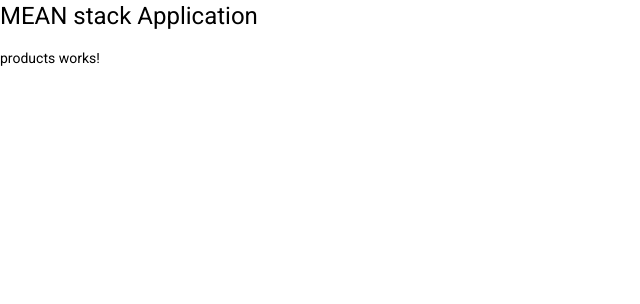
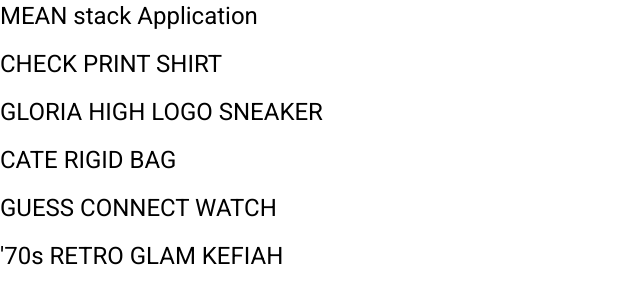
Before and after one commit to emergentIOT/e-commerce, an Angular app in the folder ecommerce-app/: page /products in a window 1280 px wide. Shown: the top 304 px of the page, without its empty margins (0-640 px from the left). Built offline with nearby package versions, Linux system fonts and the light colour scheme.

Commit message:
Adding products service

```diff
--- a/ecommerce-app/angular.json
+++ b/ecommerce-app/angular.json
@@ -28,7 +28,8 @@
             "aot": true,
             "assets": [
               "src/favicon.ico",
-              "src/assets"
+              "src/assets",
+              "src/products.json"
             ],
             "styles": [
               "./node_modules/@angular/material/prebuilt-themes/purple-green.css",
--- a/ecommerce-app/src/app/app.module.ts
+++ b/ecommerce-app/src/app/app.module.ts
@@ -6,6 +6,7 @@ import { AppComponent } from './app.component';
 import { BrowserAnimationsModule } from '@angular/platform-browser/animations';
 import { MaterialModule } from './material-module';
 import { HomeComponent } from './home/home.component';
+import { HttpClientModule } from '@angular/common/http';
 
 @NgModule({
   declarations: [
@@ -13,6 +14,7 @@ import { HomeComponent } from './home/home.component';
     HomeComponent
   ],
   imports: [
+    HttpClientModule,
     BrowserModule,
     AppRoutingModule,
     BrowserAnimationsModule,
--- /dev/null
+++ b/ecommerce-app/src/app/products/product-data.service.ts
@@ -0,0 +1,16 @@
+import { Injectable } from '@angular/core';
+import { HttpClient } from '@angular/common/http';
+
+@Injectable({
+  providedIn: 'root'
+})
+export class ProductDataService {
+
+  constructor(
+    private http: HttpClient
+    ) { }
+
+  getAllProducts(){
+    return this.http.get('products.json');
+  }
+}
--- a/ecommerce-app/src/app/products/products.module.ts
+++ b/ecommerce-app/src/app/products/products.module.ts
@@ -3,12 +3,14 @@ import { CommonModule } from '@angular/common';
 
 import { ProductsRoutingModule } from './products-routing.module';
 import { ProductsComponent } from './products/products.component';
+import { HttpClientModule } from '@angular/common/http';
 
 
 
 @NgModule({
   declarations: [ProductsComponent],
   imports: [
+    HttpClientModule,
     CommonModule,
     ProductsRoutingModule
   ]
--- a/ecommerce-app/src/app/products/products/products.component.html
+++ b/ecommerce-app/src/app/products/products/products.component.html
@@ -1 +1,3 @@
-<p>products works!</p>
+<div *ngFor="let product of (products | async)">
+    <h1>{{product.name}}</h1>
+</div>
--- a/ecommerce-app/src/app/products/products/products.component.ts
+++ b/ecommerce-app/src/app/products/products/products.component.ts
@@ -1,4 +1,6 @@
 import { Component, OnInit } from '@angular/core';
+import { ProductDataService } from '../product-data.service';
+import { Observable } from 'rxjs';
 
 @Component({
   selector: 'app-products',
@@ -7,9 +9,15 @@ import { Component, OnInit } from '@angular/core';
 })
 export class ProductsComponent implements OnInit {
 
-  constructor() { }
+  public products: Observable<any> | undefined;
 
-  ngOnInit(): void {
+  constructor(
+    private _productService: ProductDataService
+  ) { }
+
+  ngOnInit() {
+    this.products = this._productService.getAllProducts();
+    console.log("products", this.products);
   }
 
 }
--- /dev/null
+++ b/ecommerce-app/src/products.json
@@ -0,0 +1,32 @@
+[
+    {
+      "imgUrl": "https://guesseu.scene7.com/is/image/GuessEU/M63H24W7JF0-L302-ALTGHOST?wid=1500&fmt=jpeg&qlt=80&op_sharpen=0&op_usm=1.0,1.0,5,0&iccEmbed=0",
+      "name": "CHECK PRINT SHIRT",
+      "price": 110,
+      "id": 1
+    },
+    {
+      "imgUrl": "https://guesseu.scene7.com/is/image/GuessEU/FLGLO4FAL12-BEIBR?wid=700&amp;fmt=jpeg&amp;qlt=80&amp;op_sharpen=0&amp;op_usm=1.0,1.0,5,0&amp;iccEmbed=0",
+      "name": "GLORIA HIGH LOGO SNEAKER",
+      "price": 91,
+      "id": 2
+    },
+    {
+      "imgUrl": "https://guesseu.scene7.com/is/image/GuessEU/HWVG6216060-TAN?wid=700&amp;fmt=jpeg&amp;qlt=80&amp;op_sharpen=0&amp;op_usm=1.0,1.0,5,0&amp;iccEmbed=0",
+      "name": "CATE RIGID BAG",
+      "price": 94.5,
+      "id": 3
+    },
+    {
+      "imgUrl": "http://guesseu.scene7.com/is/image/GuessEU/WC0001FMSWC-G5?wid=520&fmt=jpeg&qlt=80&op_sharpen=0&op_usm=1.0,1.0,5,0&iccEmbed=0",
+      "name": "GUESS CONNECT WATCH",
+      "price": 438.9,
+      "id": 4
+    },
+    {
+      "imgUrl": "https://guesseu.scene7.com/is/image/GuessEU/AW6308VIS03-SAP?wid=700&amp;fmt=jpeg&amp;qlt=80&amp;op_sharpen=0&amp;op_usm=1.0,1.0,5,0&amp;iccEmbed=0",
+      "name": "'70s RETRO GLAM KEFIAH",
+      "price": 20,
+      "id": 5
+    }
+  ]
--- a/ecommerce-app/tsconfig.json
+++ b/ecommerce-app/tsconfig.json
@@ -24,6 +24,7 @@
   "angularCompilerOptions": {
     "strictInjectionParameters": true,
     "strictInputAccessModifiers": true,
-    "strictTemplates": true
+    "strictPropertyInitialization": false
+
   }
 }
```
Also changed, not shown: ecommerce-app/src/app/products.json (deleted), 1 other file (tests, documents, lock files or other folders).
